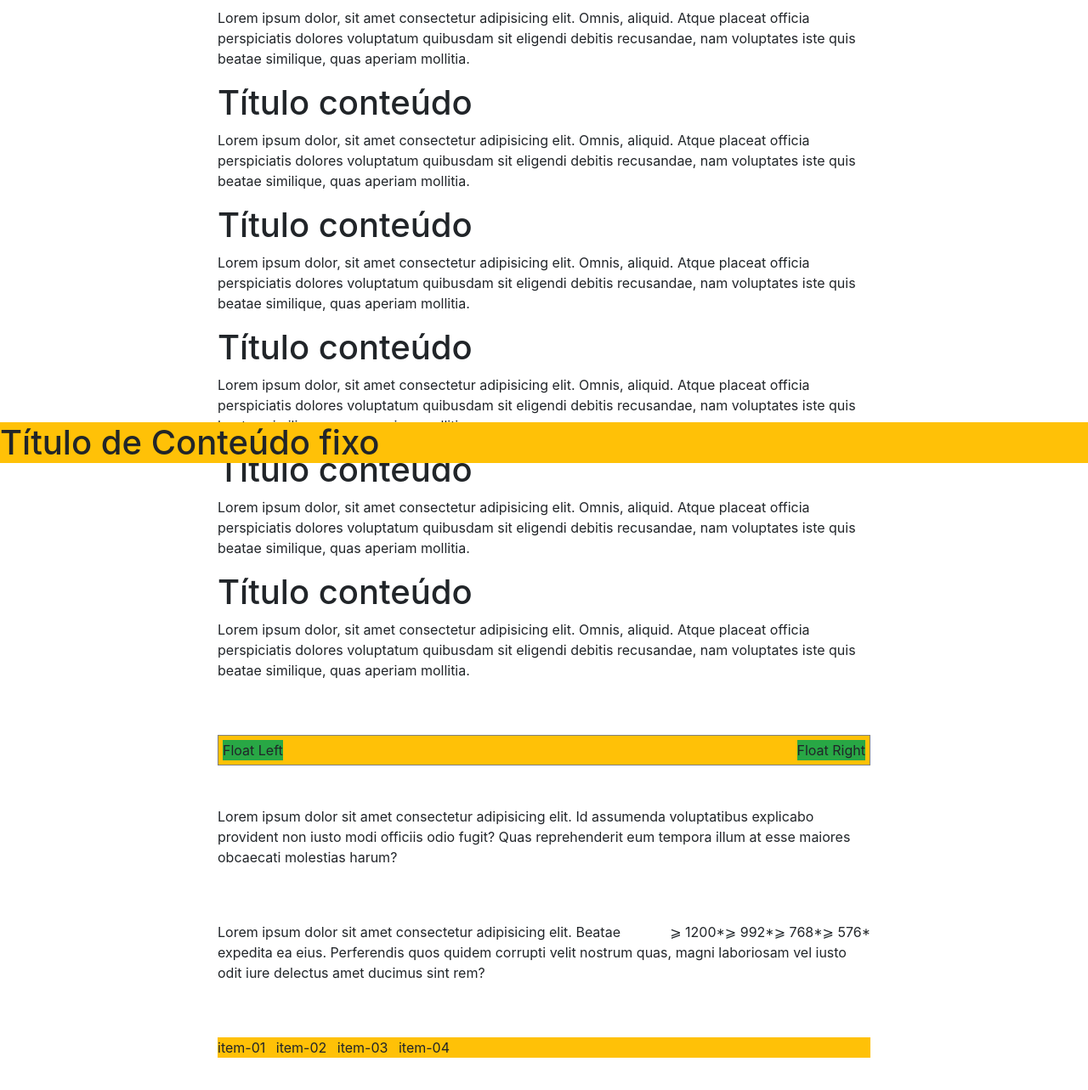
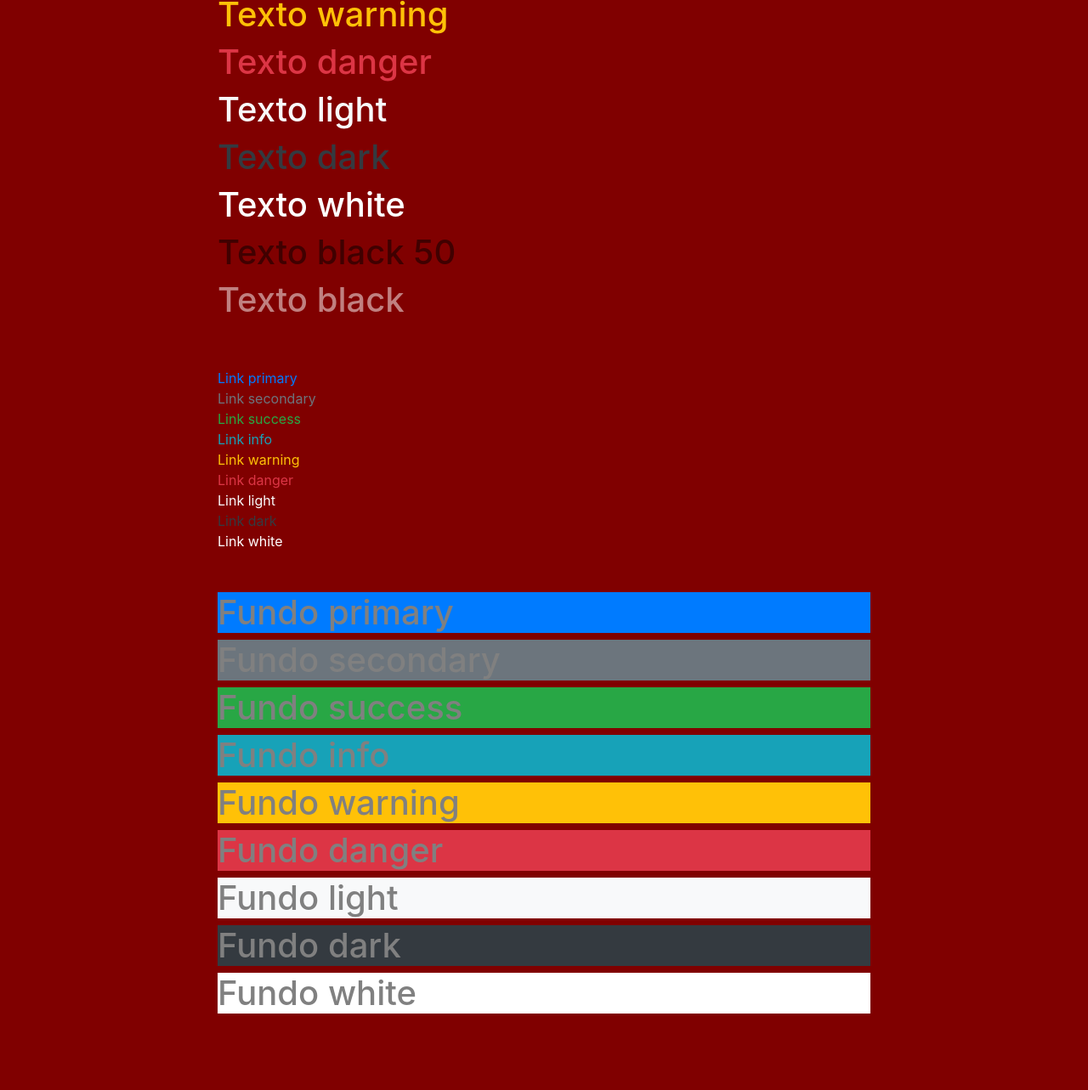
Before and after one commit to RafaelSantos0322/restarting, a plain HTML site: page conceitos/bootstrap/bootstrap4/cores-background.html in a window 1280 px wide. Shown: the part 247-1530 px from the top of the page at 85% size. Drawn offline with nearby package versions, Linux system fonts and the light colour scheme.

Commit message:
Conhecendo as cores do texto-links-background com bootstrap

```diff
--- a/conceitos/bootstrap/bootstrap4/cores-background.html
+++ b/conceitos/bootstrap/bootstrap4/cores-background.html
@@ -10,75 +10,42 @@
 
         <title>Elementos Flutuantes - bootstrap</title>
     </head>
-    <body style="width: 800px; margin: auto; margin-bottom: 80px; padding: 16px;">
+    <body style="width: 800px; margin: auto; margin-bottom: 80px; padding: 16px; color: gray; background-color: maroon;">
 
-        <h1>Título conteúdo</h1>
-        <p>Lorem ipsum dolor, sit amet consectetur adipisicing elit. Omnis, aliquid. Atque placeat officia perspiciatis dolores voluptatum quibusdam sit eligendi debitis recusandae, nam voluptates iste quis beatae similique, quas aperiam mollitia.</p>
-        <h1>Título conteúdo</h1>
-        <!-- Colar no topo (sticky)  Ao rolar o item ficará fixo no topo-->
-        <ul class="list-inline bg-warning sticky-top">
-            <li class="list-inline-item">Home</li>
-            <li class="list-inline-item">Sobre nós</li>
-            <li class="list-inline-item">Galeria</li>
-            <li class="list-inline-item">Contato</li>
-        </ul>
-        <p>Lorem ipsum dolor, sit amet consectetur adipisicing elit. Omnis, aliquid. Atque placeat officia perspiciatis dolores voluptatum quibusdam sit eligendi debitis recusandae, nam voluptates iste quis beatae similique, quas aperiam mollitia.</p>
-        <h1>Título conteúdo</h1>
-        <p>Lorem ipsum dolor, sit amet consectetur adipisicing elit. Omnis, aliquid. Atque placeat officia perspiciatis dolores voluptatum quibusdam sit eligendi debitis recusandae, nam voluptates iste quis beatae similique, quas aperiam mollitia.</p>
-        <h1>Título conteúdo</h1>
-        <p>Lorem ipsum dolor, sit amet consectetur adipisicing elit. Omnis, aliquid. Atque placeat officia perspiciatis dolores voluptatum quibusdam sit eligendi debitis recusandae, nam voluptates iste quis beatae similique, quas aperiam mollitia.</p>
-        <h1>Título conteúdo</h1>
-        <p>Lorem ipsum dolor, sit amet consectetur adipisicing elit. Omnis, aliquid. Atque placeat officia perspiciatis dolores voluptatum quibusdam sit eligendi debitis recusandae, nam voluptates iste quis beatae similique, quas aperiam mollitia.</p>
-        <h1>Título conteúdo</h1>
-        <p>Lorem ipsum dolor, sit amet consectetur adipisicing elit. Omnis, aliquid. Atque placeat officia perspiciatis dolores voluptatum quibusdam sit eligendi debitis recusandae, nam voluptates iste quis beatae similique, quas aperiam mollitia.</p>
-        <h1>Título conteúdo</h1>
-        <p>Lorem ipsum dolor, sit amet consectetur adipisicing elit. Omnis, aliquid. Atque placeat officia perspiciatis dolores voluptatum quibusdam sit eligendi debitis recusandae, nam voluptates iste quis beatae similique, quas aperiam mollitia.</p>
+        <!-- Classes para formatação de texto   -->
+        <h1 class="text-primary">Texto primary</h1>
+        <h1 class="text-secondary">Texto secondary</h1>
+        <h1 class="text-success">Texto success</h1>
+        <h1 class="text-info">Texto info</h1>
+        <h1 class="text-warning">Texto warning</h1>
+        <h1 class="text-danger">Texto danger</h1>
+        <h1 class="text-light">Texto light</h1>
+        <h1 class="text-dark">Texto dark</h1>
+        <h1 class="text-white">Texto white</h1>
+        <h1 class="text-black-50">Texto black 50</h1>
+        <h1 class="text-white-50">Texto black</h1>
         <br><br>
+        <a href="#" class="text-primary">Link primary</a><br>
+        <a href="#" class="text-secondary">Link secondary</a><br>
+        <a href="#" class="text-success">Link success</a><br>
+        <a href="#" class="text-info">Link info</a><br>
+        <a href="#" class="text-warning">Link warning</a><br>
+        <a href="#" class="text-danger">Link danger</a><br>
+        <a href="#" class="text-light">Link light</a><br>
+        <a href="#" class="text-dark">Link dark</a><br>
+        <a href="#" class="text-white">Link white</a><br>
+        <br><br>
+        <h1 class="bg-primary">Fundo primary</h1>
+        <h1 class="bg-secondary">Fundo secondary</h1>
+        <h1 class="bg-success">Fundo success</h1>
+        <h1 class="bg-info">Fundo info</h1>
+        <h1 class="bg-warning">Fundo warning</h1>
+        <h1 class="bg-danger">Fundo danger</h1>
+        <h1 class="bg-light">Fundo light</h1>
+        <h1 class="bg-dark">Fundo dark</h1>
+        <h1 class="bg-white">Fundo white</h1>
 
-
-
-
-
-        <!-- Elementos Flutuantes -->
-        <div style="border: 1px solid gray; padding: 5px;" class="bg-warning clearfix"> <!--  clearfix age como um clear-both -->
-            <div class="float-left bg-success">Float Left</div>
-            <div class="float-right bg-success">Float Right</div>
-
-        </div>
         <br><br>
-        <!-- Posicionamento fixo - fixed-top e fixed-bottom -->
-        <h1 class="fixed-bottom bg-warning">Título de Conteúdo fixo</h1>
-        <p>Lorem ipsum dolor sit amet consectetur adipisicing elit. Id assumenda voluptatibus explicabo provident non iusto modi officiis odio fugit? Quas reprehenderit eum tempora illum at esse maiores obcaecati molestias harum?</p>
-        <br><br>
-        <!--
-                            Float Responsivo -
-            class: "float-tamanho-alinhamento"
-            tamanho: sm(small ) - md (midium) - lg(large) - xl (extra large)
-            alinhamento: left;  right
-        -->
-        <div class="float-sm-right">
-            &GreaterSlantEqual; 576*
-        </div> <!-- small -->
-        <div class="float-md-right">
-            &GreaterSlantEqual; 768*
-        </div>  <!--  midium-->
-        <div class="float-lg-right">
-            &GreaterSlantEqual; 992*
-        </div>  <!-- large  -->
-        <div class="float-xl-right">
-            &GreaterSlantEqual; 1200*
-        </div> <!--  extra large-->
-        <p>Lorem ipsum dolor sit amet consectetur adipisicing elit. Beatae expedita ea eius. Perferendis quos quidem corrupti velit nostrum quas, magni laboriosam vel iusto odit iure delectus amet ducimus sint rem?</p>
-        <br><br>
-
-        <!-- Colar no topo (sticky)  Ao rolar o item ficará fixo no topo-->
-        <ul class="list-inline bg-warning sticky-top">
-            <li class="list-inline-item">item-01</li>
-            <li class="list-inline-item">item-02</li>
-            <li class="list-inline-item">item-03</li>
-            <li class="list-inline-item">item-04</li>
-        </ul>
-
 
 
         <!-- Optional JavaScript -->
```
